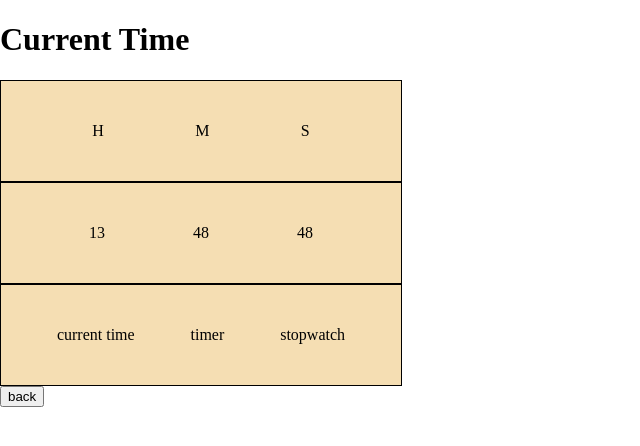
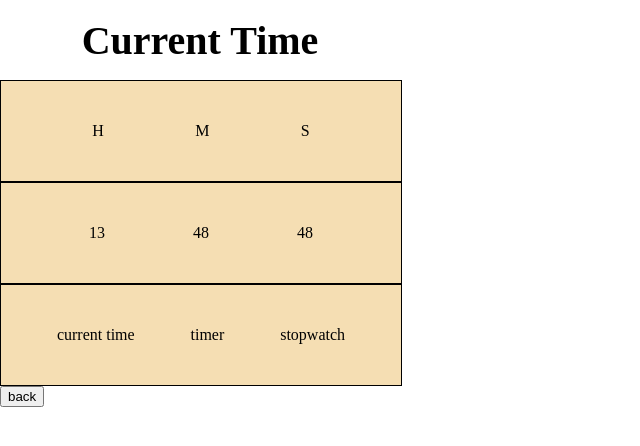
Before and after one commit to JHL71/playground, a React (Create React App) app in the folder playground/: page /timer in a window 1280 px wide. Shown: the top 446 px of the page, without its empty margins (0-640 px from the left). Built offline with nearby package versions, Linux system fonts and the light colour scheme.

Commit message:
Timer working

```diff
--- a/playground/src/page/timer.js
+++ b/playground/src/page/timer.js
@@ -9,10 +9,64 @@ function Timer() {
     const [min, setMin] = useState(date.getMinutes());
     const [sec, setSec] = useState(date.getSeconds());
     const [mod, setMod] = useState('Current Time');
+    const [timer, setTimer] = useState({
+        h: '00',
+        m: '00',
+        s: '00'
+    })
 
 
     const back = () => {
         navigate('/');
+    }
+
+    const selectMod = (mod) => {
+        switch (mod) {
+            case 'Current Time':
+                return (
+                    <>
+                        <Box1>
+                            <div>H</div>
+                            <div>M</div>
+                            <div>S</div>
+                        </Box1>
+                        <Box1>
+                            <div>
+                                {hour}
+                            </div>
+                            <div>
+                                {min}
+                            </div>
+                            <div>
+                                {sec}
+                            </div>
+                        </Box1>
+                    </>
+                )
+            case 'Timer':
+                return (
+                    <>
+                        <Box1>
+                            <TimerInput value={timer.h} onChange={(e) => setTimer({...timer, h: e.target.value})}></TimerInput>
+                            <div>:</div>
+                            <TimerInput value={timer.m} onChange={(e) => setTimer({...timer, m: e.target.value})}></TimerInput>
+                            <div>:</div>
+                            <TimerInput value={timer.s} onChange={(e) => setTimer({...timer, s: e.target.value})}></TimerInput>
+                        </Box1>
+                    </>
+                )
+            case 'Stop Watch':
+                return (
+                    <>
+                    <div>stop watch</div>
+                    </>
+                )
+        }
+        return (
+            <div>
+
+            </div>
+        )
     }
 
     useEffect(() => {
@@ -27,40 +81,41 @@ function Timer() {
         if (hour === 24) {
             setHour(0);
         }
-        setTimeout(() => {
-            setSec(sec + 1);
-        }, 1000)
+        if (mod === 'Current Time') {
+            setTimeout(() => {
+                setSec(sec + 1);
+            }, 1000)
+        } else if (mod === 'Timer') {
+            setTimeout(() => {
+
+            })
+        }
     })
     return (
         <>
-            <h1>{mod}</h1>
+            <Title>{mod}</Title>
             <div>
+                {selectMod(mod)}
                 <Box1>
-                    <div>H</div>
-                    <div>M</div>
-                    <div>S</div>
-                </Box1>
-                <Box1>
-                    <div>
-                        {hour}
-                    </div>
-                    <div>
-                        {min}
-                    </div>
-                    <div>
-                        {sec}
-                    </div>
-                </Box1>
-                <Box1>
-                    <div>current time</div>
-                    <div>timer</div>
-                    <div>stopwatch</div>
+                    <div onClick={() => setMod('Current Time')}>current time</div>
+                    <div onClick={() => setMod('Timer')}>timer</div>
+                    <div onClick={() => setMod('Stop Watch')}>stopwatch</div>
                 </Box1>
             </div>
             <button onClick={back}>back</button>
         </>
     )
 }
+
+const Title = styled.div`
+    width: 400px;
+    height: 80px;
+    display: flex;
+    justify-content: center;
+    align-items: center;
+    font-size: 40px;
+    font-weight: bold;
+`
 
 const Box1 = styled.div`
     width: 400px;
@@ -72,4 +127,14 @@ const Box1 = styled.div`
     border: solid black 1px;
 `
 
+const TimerInput = styled.input`
+    all: unset;
+    width: 100px;
+    height: 50px;
+    font-size: 20px;
+    font-weight: bold;
+    text-align: center;
+    background-color: skyblue;
+`
+
 export default Timer;
```
